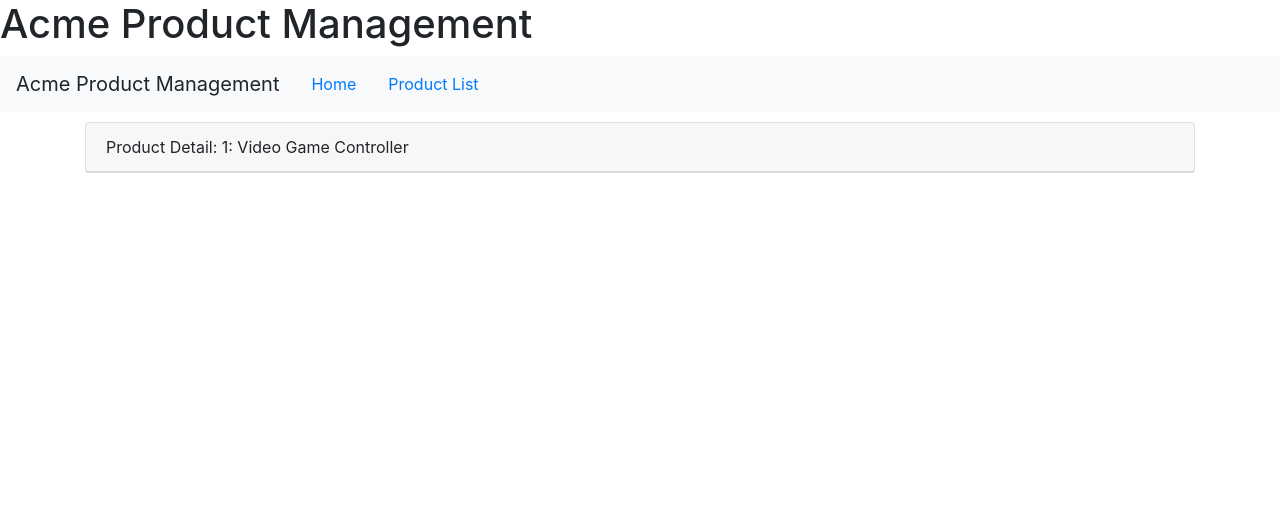
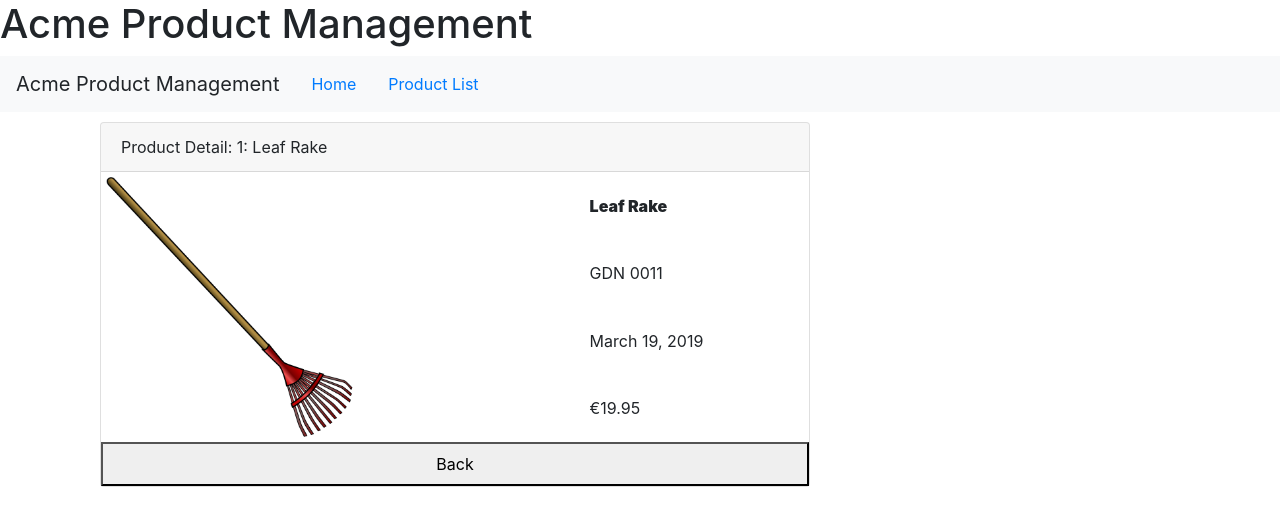
Before and after one commit to aliki212/AngularDK, an Angular app: page /products/1 in a window 1280 px wide. Shown: the top 526 px of the page. Built offline with nearby package versions, Linux system fonts and the light colour scheme.

Commit message:
Added Back Button&DetailedProduct with own Method&Lessons Product from list object link

```diff
--- a/src/app/products/product-detail.component.html
+++ b/src/app/products/product-detail.component.html
@@ -1,5 +1,31 @@
-<div class='card' *ngIf='product !=null'>
-  <div class='card-header'>
-    {{pageTitle + ': ' + product?.productName}}
+<div class='col-md-8'>
+  <div class='card'
+       *ngIf='product !=null'>
+    <div class='card-header'>
+      {{pageTitle + ': ' + product?.productName}}
+    </div>
+    <table>
+      <tr>
+        <th rowspan="5"><img [src]='product.imageUrl'
+               [title]='product.productName'
+               [style.width.px]='imageWidth'
+               [style.margin.px]='imageMargin'></th>
+        <th><b>{{product.productName}}</b></th>
+      </tr>
+      <tr>
+        <td>{{product.productCode | uppercase | convertToSpace :'-' }}</td>
+      </tr>
+      <tr>
+        <td>{{product.releaseDate}}</td>
+      </tr>
+      <tr>
+        <td>{{product.price | currency : 'EUR' : true  }}</td>
+      </tr>
+    </table>
+    <button>
+      <a class='btn'
+         (click)='onBack()'
+         style='width:80px'>Back</a>
+    </button>
   </div>
 </div>
--- a/src/app/products/product-detail.component.ts
+++ b/src/app/products/product-detail.component.ts
@@ -1,6 +1,7 @@
 import { Component, OnInit } from '@angular/core';
 import { IProduct } from './product';
-import { ActivatedRoute } from '@angular/router';
+import { ActivatedRoute, Router } from '@angular/router';
+import { ProductService } from './product.service';
 
 @Component({
   // selector: 'pm-product-detail',
@@ -10,24 +11,35 @@ import { ActivatedRoute } from '@angular/router';
 export class ProductDetailComponent implements OnInit {
   pageTitle: string = "Product Detail";
   product: IProduct;
-  constructor(private route: ActivatedRoute) {
+  imageWidth: number = 250;
+  imageMargin: number = 2;
+  errorMessage: string;
+  constructor(private route: ActivatedRoute,
+    private router: Router,
+    private productService: ProductService) {
     //console.log(this.route.snapshot.paramMap.get('id'));
   }
 
 
   ngOnInit(): void {
+    //Lessons solution - has the undefined clause as well - more secure
+    // const param = this.route.snapshot.paramMap.get('id');
+    // getProduct(id: number): void {
+    //   this.productService.getProduct(id).subscribe({
+    //     next: product => this.product = product,
+    //     error: err => this.errorMessage = err
+    //   });
     let id = +this.route.snapshot.paramMap.get('id');
     this.pageTitle += `: ${id}`;
-    this.product = {
-      "productId": id,
-      "productName": "Video Game Controller",
-      "productCode": "GMG-0042",
-      "releaseDate": "October 15, 2018",
-      "description": "Standard two-button video game controller",
-      "price": 35.95,
-      "starRating": 4.6,
-      "imageUrl": "assets/images/xbox-controller.png"
-    }
+    this.productService.getProducts().subscribe({
+      next: products => {
+        this.product = products.find(p => p.productId === id);
+      },
+      error: err => this.errorMessage = err
+    });
+    console.log(this.product);
   }
-
+  onBack(): void {
+    this.router.navigate(['/products']);
+  }
 }
--- a/src/app/products/product.service.ts
+++ b/src/app/products/product.service.ts
@@ -2,8 +2,8 @@ import { Injectable } from '@angular/core';
 import { IProduct } from './product';
 import { HttpClient, HttpErrorResponse } from '@angular/common/http';
 import { Observable, throwError } from 'rxjs';
-import { catchError, tap } from 'rxjs/operators';
-import { ERROR_COMPONENT_TYPE } from '@angular/compiler';
+import { catchError, tap, map } from 'rxjs/operators';
+
 
 @Injectable({
   providedIn: 'root'
@@ -20,6 +20,13 @@ export class ProductService {
       catchError(this.handleError)
     );
   }
+  //Lessons Solution - made my own in product-detail.component.ts
+  getProduct(id: number): Observable<IProduct | undefined> {
+    return this.getProducts()
+      .pipe(
+        map((products: IProduct[]) => products.find(p => p.productId === id))
+      );
+  }
 
   private handleError(err: HttpErrorResponse) {
     let errorMessage = '';
```
